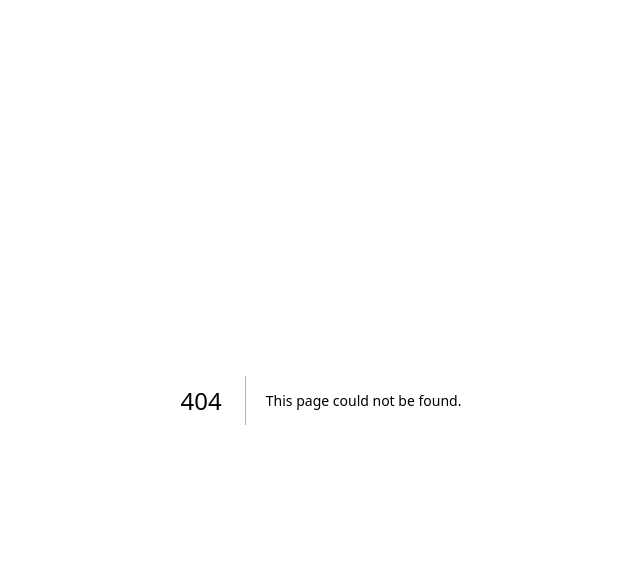
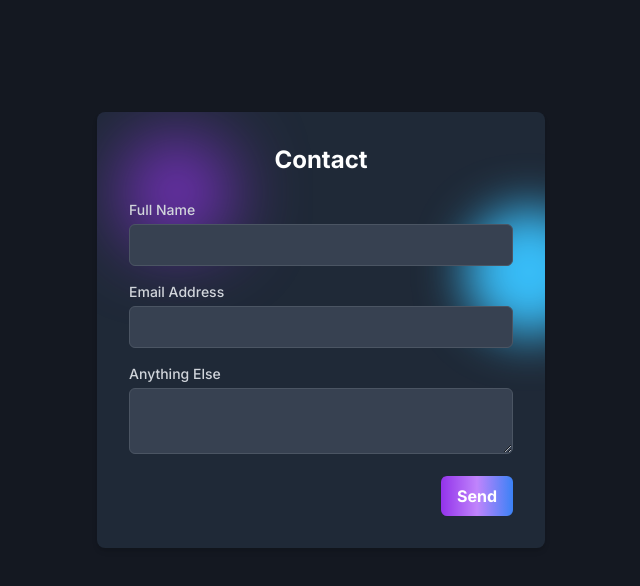
Before and after one commit to shyamzod/PortfolioSite, a Next.js app in the folder portfoliosite/: page /contact in a window 1280 px wide. Before the commit this address had no page. Shown: the top 586 px of the page, without its empty margins (319-959 px from the left). Built offline with nearby package versions, Linux system fonts and the light colour scheme.

Commit message:
Contact page added

```diff
--- /dev/null
+++ b/portfoliosite/app/contact/page.tsx
@@ -0,0 +1,72 @@
+"use client";
+export default function Contact() {
+  return (
+    <div>
+      <div className="max-w-md mx-auto relative overflow-hidden z-10 bg-gray-800 p-8 rounded-lg shadow-md before:w-24 before:h-24 before:absolute before:bg-purple-600 before:rounded-full before:-z-10 before:blur-2xl after:w-32 after:h-32 after:absolute after:bg-sky-400 after:rounded-full after:-z-10 after:blur-xl after:top-24 after:-right-12 mt-28">
+        <h2 className="text-2xl font-bold text-white mb-6 text-center">
+          Contact
+        </h2>
+
+        <form method="post" action="#">
+          <div className="mb-4">
+            <label
+              className="block text-sm font-medium text-gray-300"
+              htmlFor="name"
+            >
+              Full Name
+            </label>
+            <input
+              className="mt-1 p-2 w-full bg-gray-700 border border-gray-600 rounded-md text-white"
+              type="text"
+            />
+          </div>
+
+          <div className="mb-4">
+            <label
+              className="block text-sm font-medium text-gray-300"
+              htmlFor="email"
+            >
+              Email Address
+            </label>
+            <input
+              className="mt-1 p-2 w-full bg-gray-700 border border-gray-600 rounded-md text-white"
+              name="email"
+              id="email"
+              type="email"
+            />
+          </div>
+
+          <div className="mb-4">
+            <label
+              className="block text-sm font-medium text-gray-300"
+              htmlFor="bio"
+            >
+              Anything Else
+            </label>
+            <textarea
+              className="mt-1 p-2 w-full bg-gray-700 border border-gray-600 rounded-md text-white"
+              name="bio"
+              id="bio"
+            ></textarea>
+          </div>
+
+          <div className="flex justify-end">
+            <button
+              className="bg-gradient-to-r from-purple-600 via-purple-400 to-blue-500 text-white px-4 py-2 font-bold rounded-md hover:opacity-80"
+              type="submit"
+              onClick={(e) => {
+                e.preventDefault();
+                alert(
+                  "Services are down as of now will let you know once they are up for serving."
+                );
+                window.location.href = "/";
+              }}
+            >
+              Send
+            </button>
+          </div>
+        </form>
+      </div>
+    </div>
+  );
+}
```
